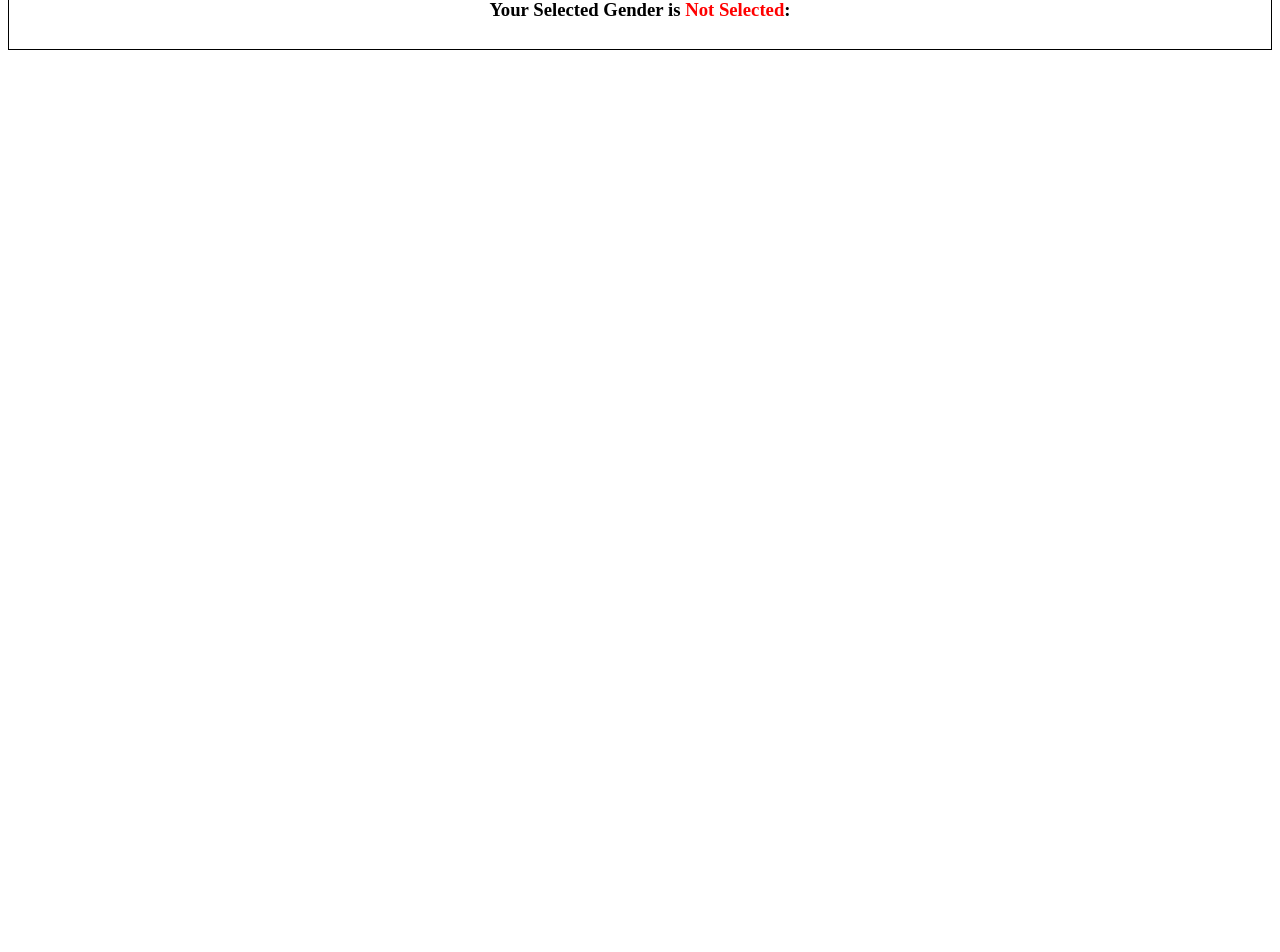
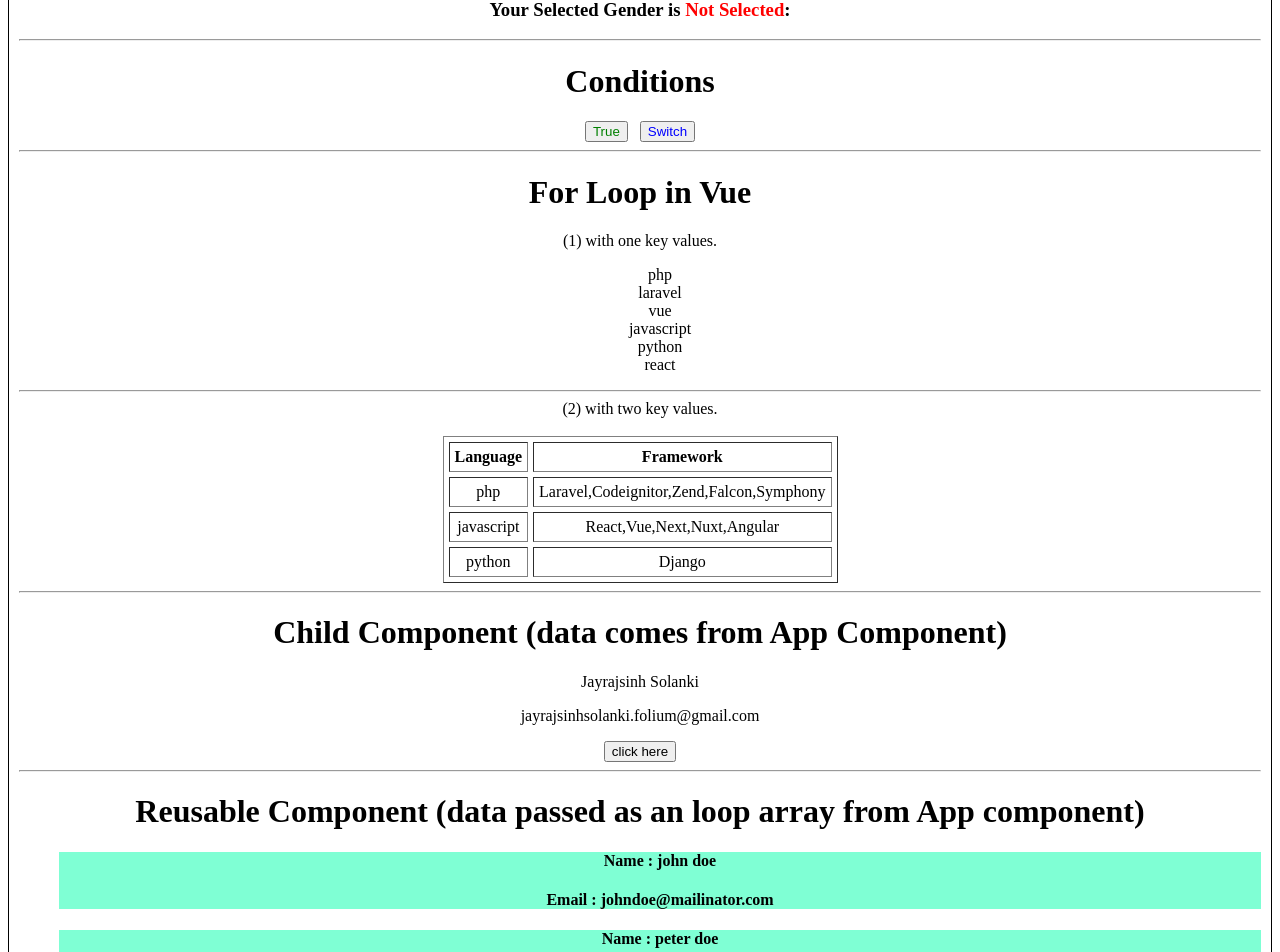
Before and after one commit to workatfolium/Vue, a Vue app: page / in a window 1280 px wide. Shown: the part 1100-2052 px from the top of the page. Before the commit the page ends 1158 px from the top, so only its background shows below. Built offline with nearby package versions, Linux system fonts and the light colour scheme.

Commit message:
more components!

```diff
--- a/src/App.vue
+++ b/src/App.vue
@@ -4,6 +4,16 @@
 <HomeComponent />
 <InputValue />
 <CheckboxRadioValue />
+<Conditions />
+<ForLoop />
+<ChildComponent :name="name" :data="user" :getData="getData"></ChildComponent>
+<hr>
+<h1>Reusable Component (data passed as an loop array from App component)</h1>
+<ul style="list-style:none;">
+  <li v-for="item in users" :key="item">
+  <Reusable :data="item" />
+  </li>
+</ul>
 </template>
 
 <script>
@@ -11,6 +21,10 @@ import HelloWorld from './components/HelloWorld.vue'
 import HomeComponent from './components/HomeComponent.vue'
 import InputValue from "./components/InputValue.vue"
 import CheckboxRadioValue from "./components/CheckboxRadioValue.vue"
+import Conditions from "./components/Conditions.vue"
+import ForLoop from "./components/ForLoop.vue"
+import ChildComponent from "./components/ChildComponent.vue"
+import Reusable from "./components/Reusable.vue"
 
 export default {
     name: 'App',
@@ -18,8 +32,32 @@ export default {
         HelloWorld,
         HomeComponent,
         InputValue,
-    CheckboxRadioValue
+        CheckboxRadioValue,
+        Conditions,
+        ForLoop,
+        ChildComponent,
+        Reusable
+    },
+    data(){
+      return {
+        name: 'Jayrajsinh Solanki',
+        user:{
+           name:'Jayrajsinh Solanki',
+           email:'jayrajsinhsolanki.folium@gmail.com'
+        },
+        getData(){
+           alert('function called');
+        },
+      users:[
+        {name: 'john doe',email:'johndoe@mailinator.com'},
+        {name: 'peter doe',email:'peterdoe@mailinator.com'},
+        {name: 'willium doe',email:'willium@mailinator.com'},
+        {name: 'Stella doe',email:'stella@mailinator.com'},
+        {name: 'Paul doe',email:'paul@mailinator.com'},
+      ]
       }
+    }
+
 }
 </script>
 
--- /dev/null
+++ b/src/components/ChildComponent.vue
@@ -0,0 +1,18 @@
+<template>
+    <h1>Child Component (data comes from App Component)</h1>
+    <p>{{ name }}</p>
+    <p>{{ data.email }}</p>
+    <button v-on:click="getData()">click here</button>
+</template>
+
+
+<script>
+export default {
+    name : "ChildComponent",
+    props: {
+       name:String,
+       data:Object,
+       getData:Function
+    }
+}
+</script>
--- /dev/null
+++ b/src/components/Conditions.vue
@@ -0,0 +1,18 @@
+<template>
+<hr>
+<h1>Conditions</h1>
+<button v-if="show" style="color:green;">True</button>
+<button style="color:red;" v-else>False</button>&nbsp;&nbsp;
+<button v-on:click="show=!show" style="color:blue;">Switch</button>
+</template>
+
+<script>
+export default {
+    name: "Conditions",
+    data() {
+        return {
+            show: true
+        }
+    }
+}
+</script>
--- /dev/null
+++ b/src/components/ForLoop.vue
@@ -0,0 +1,58 @@
+<template>
+<hr>
+<h1>For Loop in Vue</h1>
+<span>(1) with one key values.</span><br>
+<ul style="list-style:none;">
+  <li v-for="tech in technologies" :key="tech">{{ tech }}</li>
+</ul>
+<hr>
+
+<span>(2) with two key values.</span><br><br>
+<table border="1" cellspacing="5" cellpadding="5" align="center">
+    <thead>
+        <tr>
+            <th>Language</th>
+            <th>Framework</th>
+        </tr>
+    </thead>
+
+    <tbody>
+        <tr v-for="item in languageswithframeworks" :key="item">
+            <td>{{ item.language }}</td>
+            <td>{{ item.frameworks }}</td>
+        </tr>
+    </tbody>
+</table>
+<hr>
+</template>
+
+<script>
+export default {
+    name: "ForLoop",
+    data() {
+        return {
+            technologies:[
+               'php',
+               'laravel',
+               'vue',
+               'javascript',
+               'python',
+               'react'
+            ],
+            languageswithframeworks: [{
+                    language: 'php',
+                    frameworks: 'Laravel,Codeignitor,Zend,Falcon,Symphony',
+                },
+                {
+                    language: 'javascript',
+                    frameworks: 'React,Vue,Next,Nuxt,Angular',
+                },
+                {
+                    language: 'python',
+                    frameworks: 'Django',
+                },
+            ]
+        }
+    }
+}
+</script>
--- /dev/null
+++ b/src/components/Reusable.vue
@@ -0,0 +1,15 @@
+<template>
+<div style="background-color:aquamarine;">
+    <h4>Name : {{ data.name }}</h4>
+    <h4>Email : {{ data.email }}</h4>
+</div>
+</template>
+
+<script>
+export default {
+    name : "Reusable",
+    props:{
+        data:Object
+    }
+}
+</script>
--- a/vue.config.js
+++ b/vue.config.js
@@ -1,4 +1,5 @@
 const { defineConfig } = require('@vue/cli-service')
 module.exports = defineConfig({
-  transpileDependencies: true
+  transpileDependencies: true,
+  lintOnSave: false,
 })
```
Also changed, not shown: src/components/CheckboxRadioValue.vue (+3 -5 lines), src/components/HelloWorld.vue (+7 -7 lines), src/components/HomeComponent.vue (+5 -5 lines), src/components/InputValue.vue (+10 -9 lines). Lines whose indentation alone changed are shown as unchanged.
